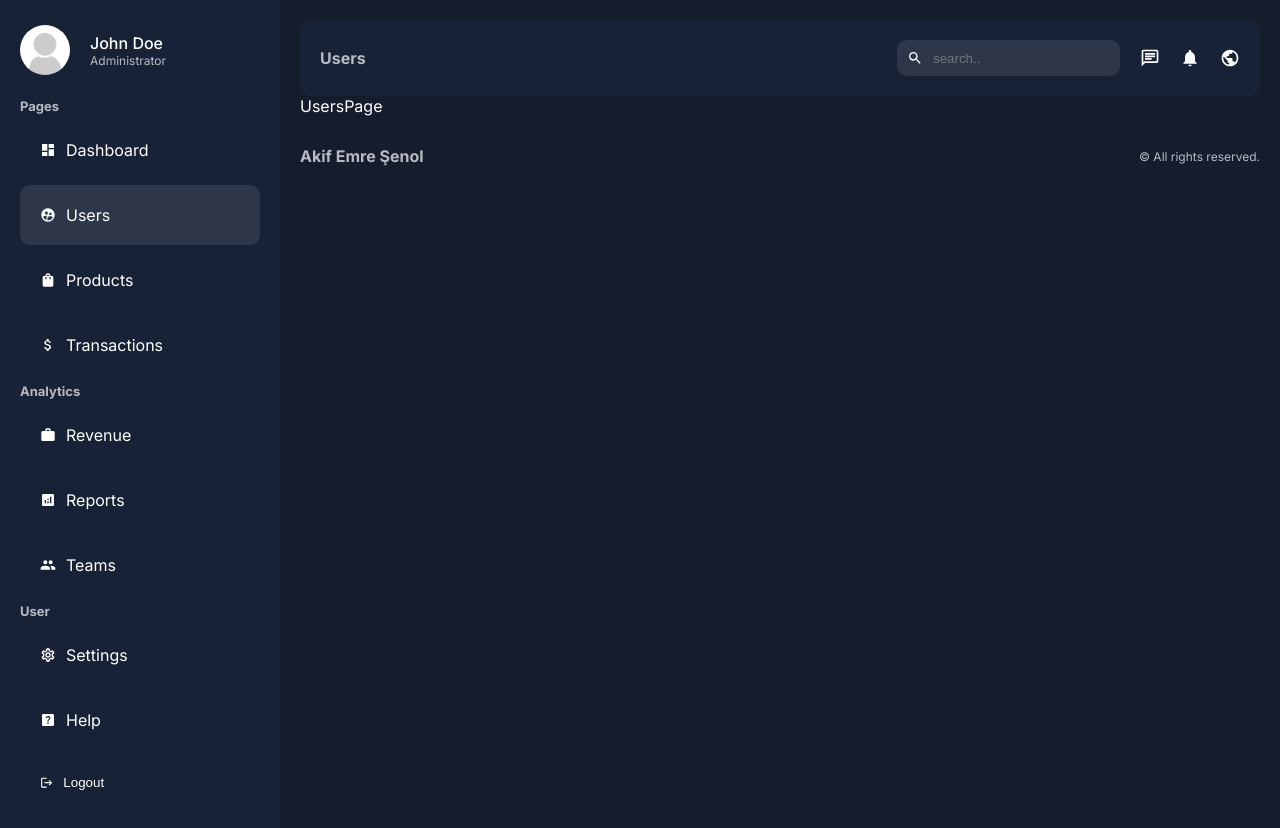
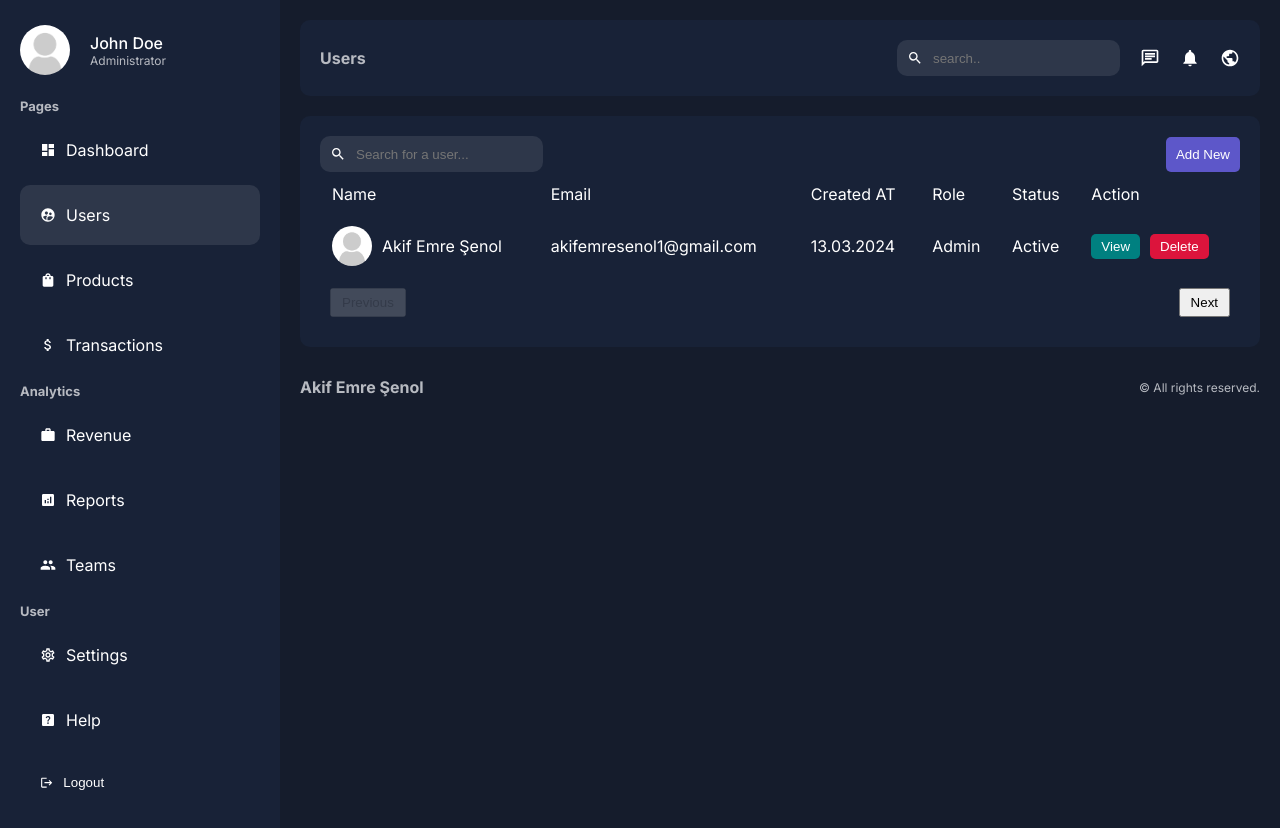
Before and after one commit to akifemresenol1/admin-dashboard, a Next.js app: page /dashboard/users in a window 1280 px wide. Built offline with nearby package versions, Linux system fonts and the light colour scheme.

Commit message:
feat: Designed Users and Products pages

```diff
--- a/app/dashboard/users/page.jsx
+++ b/app/dashboard/users/page.jsx
@@ -1,4 +1,64 @@
+import Pagination from "@/app/ui/dashboard/pagination/pagination";
+import Search from "@/app/ui/dashboard/search/search";
+import styles from "@/app/ui/dashboard/users/users.module.css";
+import Image from "next/image";
+import Link from "next/link";
+
 const UsersPage = () => {
-  return <div>UsersPage </div>;
+  return (
+    <div className={styles.container}>
+      <div className={styles.top}>
+        <Search placeholder="Search for a user..." />
+        <Link href="/dashboard/users/add">
+          <button className={styles.addButton}>Add New</button>
+        </Link>
+      </div>
+      <table className={styles.table}>
+        <thead>
+          <tr>
+            <td>Name</td>
+            <td>Email</td>
+            <td>Created AT</td>
+            <td>Role</td>
+            <td>Status</td>
+            <td>Action</td>
+          </tr>
+        </thead>
+        <tbody>
+          <tr>
+            <td>
+              <div className={styles.user}>
+                <Image
+                  src="/noavatar.png"
+                  alt=""
+                  width={40}
+                  height={40}
+                  className={styles.userImage}
+                />
+                Akif Emre Şenol
+              </div>
+            </td>
+            <td>akifemresenol1@gmail.com</td>
+            <td>13.03.2024</td>
+            <td>Admin</td>
+            <td>Active</td>
+            <td>
+              <div className={styles.buttons}>
+                <Link href="/">
+                  <button className={`${styles.button} ${styles.view}`}>
+                    View
+                  </button>
+                </Link>
+                <button className={`${styles.button} ${styles.delete}`}>
+                  Delete
+                </button>
+              </div>
+            </td>
+          </tr>
+        </tbody>
+      </table>
+      <Pagination />
+    </div>
+  );
 };
 export default UsersPage;
--- /dev/null
+++ b/app/ui/dashboard/pagination/pagination.jsx
@@ -0,0 +1,14 @@
+import styles from "./pagination.module.css";
+
+const Pagination = () => {
+  return (
+    <div className={styles.container}>
+      <button className={styles.button} disabled>
+        Previous
+      </button>
+      <button className={styles.button}>Next</button>
+    </div>
+  );
+};
+
+export default Pagination;
--- /dev/null
+++ b/app/ui/dashboard/pagination/pagination.module.css
@@ -0,0 +1,15 @@
+.container {
+  padding: 10px;
+  display: flex;
+  justify-content: space-between;
+}
+
+.button {
+  padding: 5px 10px;
+  cursor: pointer;
+}
+
+.button:disabled {
+  cursor: not-allowed;
+  opacity: 0.5;
+}
--- /dev/null
+++ b/app/ui/dashboard/products/products.module.css
@@ -0,0 +1,61 @@
+.container {
+  background-color: var(--bgSoft);
+  padding: 20px;
+  border-radius: 10px;
+  margin-top: 20px;
+}
+
+.top {
+  display: flex;
+  align-items: center;
+  justify-content: space-between;
+}
+
+.addButton {
+  padding: 10px;
+  background-color: #5d57c9;
+  color: var(--text);
+  border: none;
+  border-radius: 5px;
+  cursor: pointer;
+}
+
+.table {
+  width: 100%;
+}
+
+.table td {
+  padding: 10px;
+}
+
+.product {
+  display: flex;
+  align-items: center;
+  gap: 10px;
+}
+
+.productImage {
+  border-radius: 50%;
+  object-fit: cover;
+}
+
+.buttons {
+  display: flex;
+  gap: 10px;
+}
+
+.button {
+  padding: 5px 10px;
+  border: none;
+  border-radius: 5px;
+  cursor: pointer;
+  color: var(--text);
+}
+
+.view {
+  background-color: teal;
+}
+
+.delete {
+  background-color: crimson;
+}
--- /dev/null
+++ b/app/ui/dashboard/search/search.jsx
@@ -0,0 +1,13 @@
+import { MdSearch } from "react-icons/md";
+import styles from "./search.module.css";
+
+const Search = ({ placeholder }) => {
+  return (
+    <div className={styles.container}>
+      <MdSearch />
+      <input type="text" placeholder={placeholder} className={styles.input} />
+    </div>
+  );
+};
+
+export default Search;
--- /dev/null
+++ b/app/ui/dashboard/search/search.module.css
@@ -0,0 +1,16 @@
+.container {
+  display: flex;
+  align-items: center;
+  gap: 10px;
+  background-color: #2e374a;
+  padding: 10px;
+  border-radius: 10px;
+  width: max-content;
+}
+
+.input {
+  background-color: transparent;
+  border: none;
+  color: var(--text);
+  outline: none;
+}
--- /dev/null
+++ b/app/ui/dashboard/users/users.module.css
@@ -0,0 +1,61 @@
+.container {
+  background-color: var(--bgSoft);
+  padding: 20px;
+  border-radius: 10px;
+  margin-top: 20px;
+}
+
+.top {
+  display: flex;
+  align-items: center;
+  justify-content: space-between;
+}
+
+.addButton {
+  padding: 10px;
+  background-color: #5d57c9;
+  color: var(--text);
+  border: none;
+  border-radius: 5px;
+  cursor: pointer;
+}
+
+.table {
+  width: 100%;
+}
+
+.table td {
+  padding: 10px;
+}
+
+.user {
+  display: flex;
+  align-items: center;
+  gap: 10px;
+}
+
+.userImage {
+  border-radius: 50%;
+  object-fit: cover;
+}
+
+.buttons {
+  display: flex;
+  gap: 10px;
+}
+
+.button {
+  padding: 5px 10px;
+  border: none;
+  border-radius: 5px;
+  cursor: pointer;
+  color: var(--text);
+}
+
+.view {
+  background-color: teal;
+}
+
+.delete {
+  background-color: crimson;
+}
```
Also changed, not shown: app/dashboard/products/page.jsx (+61 -1 lines).
